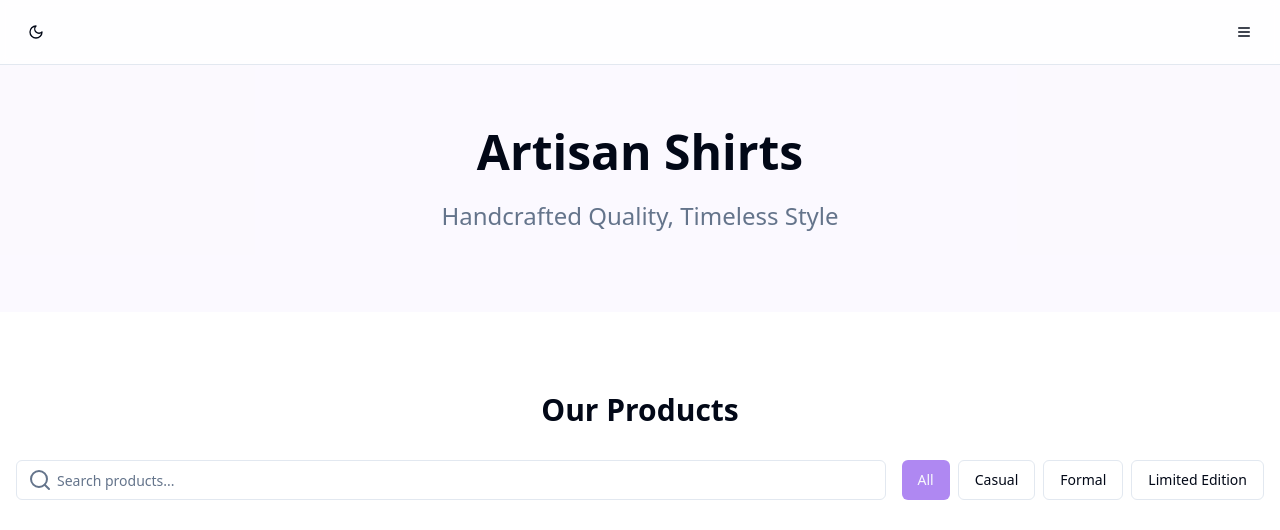
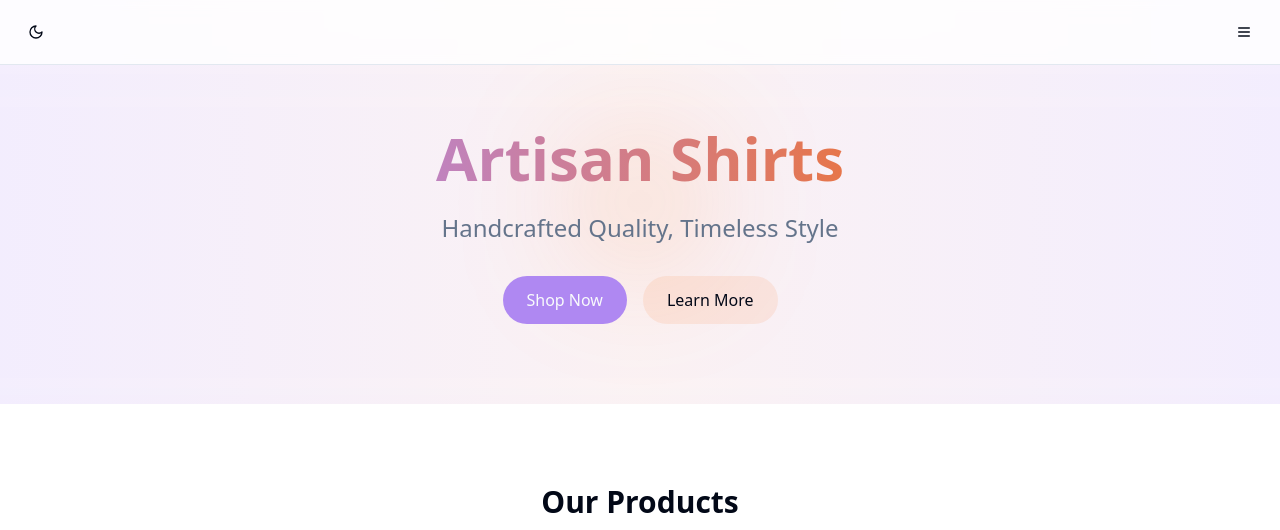
Before and after one commit to UltronTheAI/style-sleek-market, a React (Vite) app: page / in a window 1280 px wide. Shown: the top 530 px of the page. Built offline with nearby package versions, Linux system fonts and the light colour scheme; grey boxes are pictures that could not be loaded.

Commit message:
Enhance Home Section Design
Updated the home section to improve aesthetics by implementing a blurred background and adding a light effect, inspired by classic Tailwind CSS designs.
[skip gpt_engineer]

```diff
--- a/src/index.css
+++ b/src/index.css
@@ -72,3 +72,7 @@
     transform: translateY(0);
   }
 }
+
+.animate-fade-in {
+  animation: fadeIn 1s ease-out forwards;
+}
--- a/src/pages/Index.tsx
+++ b/src/pages/Index.tsx
@@ -13,14 +13,36 @@ const Index = () => {
         <Navbar />
 
         {/* Hero Section */}
-        <section className="pt-32 pb-20 text-center bg-primary/5">
-          <div className="container mx-auto px-4">
-            <h1 className="text-4xl md:text-5xl font-bold mb-6 fade-in">
-              {storeData.brand.name}
-            </h1>
-            <p className="text-xl md:text-2xl text-muted-foreground max-w-2xl mx-auto fade-in">
-              {storeData.brand.tagline}
-            </p>
+        <section className="relative pt-32 pb-20 overflow-hidden">
+          {/* Background Effects */}
+          <div className="absolute inset-0 bg-gradient-to-r from-primary/10 via-accent/5 to-primary/10" />
+          <div className="absolute inset-y-0 left-1/2 -translate-x-1/2 w-[120%] h-[120%] bg-primary/5 blur-3xl" />
+          <div className="absolute top-1/2 left-1/2 -translate-x-1/2 -translate-y-1/2 w-32 h-32 bg-accent/20 rounded-full blur-3xl" />
+
+          {/* Content */}
+          <div className="container relative mx-auto px-4">
+            <div className="max-w-3xl mx-auto text-center">
+              <h1 className="text-4xl md:text-6xl font-bold mb-6 bg-gradient-to-r from-primary to-accent bg-clip-text text-transparent animate-fade-in">
+                {storeData.brand.name}
+              </h1>
+              <p className="text-xl md:text-2xl text-muted-foreground max-w-2xl mx-auto animate-fade-in">
+                {storeData.brand.tagline}
+              </p>
+              <div className="mt-8 flex justify-center gap-4 animate-fade-in">
+                <a
+                  href="#products"
+                  className="inline-flex items-center px-6 py-3 rounded-full bg-primary text-primary-foreground hover:opacity-90 transition-opacity"
+                >
+                  Shop Now
+                </a>
+                <a
+                  href="#about"
+                  className="inline-flex items-center px-6 py-3 rounded-full bg-accent/10 hover:bg-accent/20 transition-colors"
+                >
+                  Learn More
+                </a>
+              </div>
+            </div>
           </div>
         </section>
 
```
